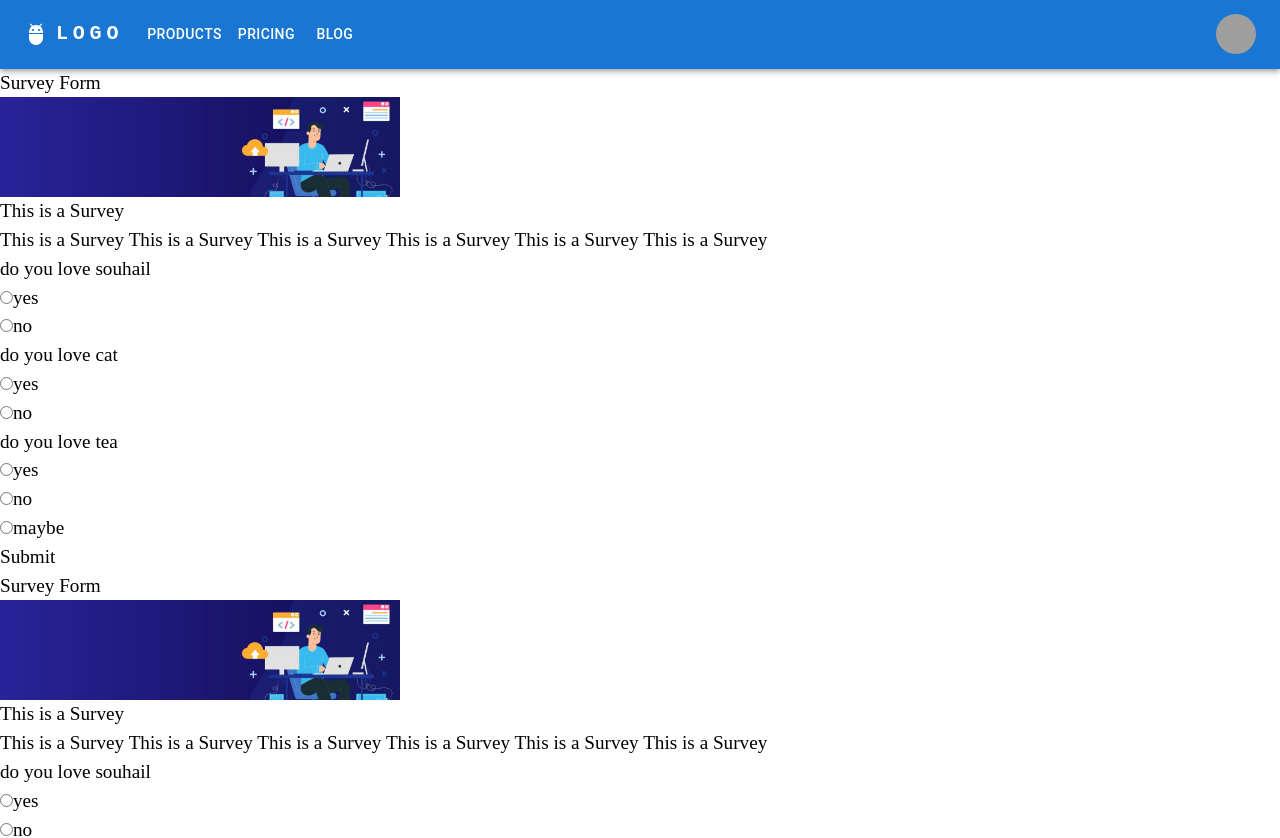
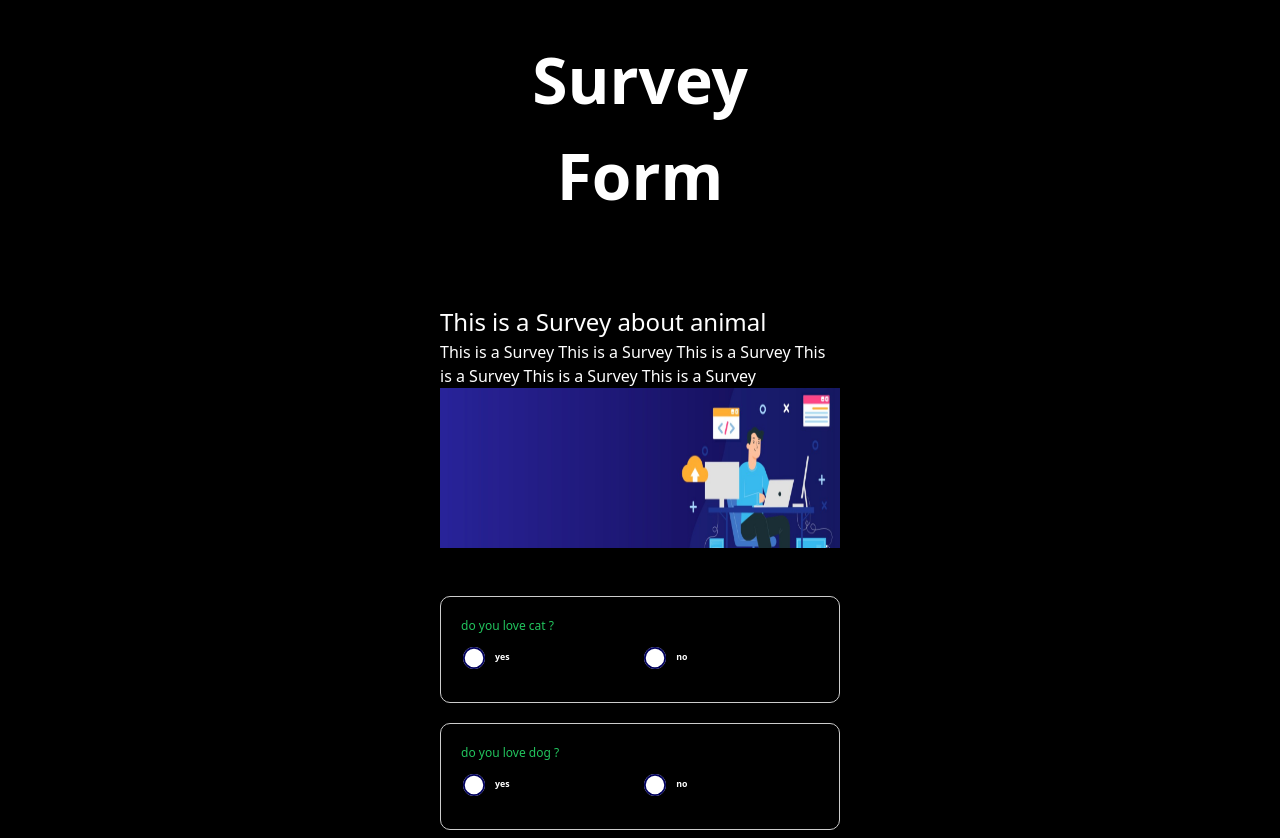
Before and after one commit to oussamaettaoui/Application-De-Sondage-Interactif, a React (Vite) app: page /SurveyForm in a window 1280 px wide. Shown: the top 838 px of the page. Built offline with nearby package versions, Linux system fonts and the light colour scheme; grey boxes are pictures that could not be loaded.

Commit message:
split surveryform and qs

```diff
--- a/src/components/App/App.jsx
+++ b/src/components/App/App.jsx
@@ -6,9 +6,9 @@ import SurveyForm from "../Home/SurveyForm"
 function App() {
   return (
     <BrowserRouter>
-      <NavBar/>
+      {/* <NavBar/> */}
       <SurveyForm/>
-      <Routes/>
+      {/* <Routes/> */}
     </BrowserRouter>
   )
 }
--- /dev/null
+++ b/src/components/Home/Questions.jsx
@@ -0,0 +1,30 @@
+import React from 'react'
+
+function Questions(props) {
+    const {question,answers,handleOptionChange} = props
+  return (
+    <div className="card">
+          <div className="card-body">
+            <h4 className="card-title">{question.qs}</h4>
+            <div className="options">
+              {question.options.map(option => (
+                <div key={option.id}>
+                   <label>
+                  <input
+                    type="radio"
+                    name={`question_${question.id}`}
+                    value={option.option}
+                    onChange={() => handleOptionChange(question.id, option.id)}
+                    checked={answers[question.id] === option.id}
+                  />
+                  <span>{option.option}</span>
+                 </label>
+                </div>
+              ))}
+            </div>
+          </div>
+        </div>
+  )
+}
+
+export default Questions
--- /dev/null
+++ b/src/components/Home/SurveyForm.css
@@ -0,0 +1,145 @@
+*,
+*:after,
+*:before{
+    box-sizing: border-box;
+}
+.container {
+  width: 10%;
+  display: flex;
+  flex-direction: column;
+  align-items: center;
+  margin: 0 auto;
+  background-color: black;
+  color: white;
+  /* text-align: center; */
+}
+.title{
+  font-size: 4rem;
+  font-weight: bold;
+  /* margin top & bottom */
+  margin-block: 2rem;
+  text-align: center;
+}
+/* oussama style */
+.wrapper{
+  width: 80%;
+  display: flex;
+  justify-content: center;
+  gap: 5rem;
+  margin: 3em 4em;
+}
+.imgContainer{
+  width: 25rem;
+  height: 10rem;
+}
+.surveyImg{
+  width: 100%;
+  height: 100%;
+  overflow: hidden;
+}
+.infoSurvey{
+
+}
+.surveyTitle{
+  font-size: 1.5em;
+}
+.surveyText{
+
+}
+/* ------------------ */
+.card {
+  width: 400px;
+  margin-bottom: 20px;
+  margin-inline: auto;
+  border: 1px solid #ccc;
+  border-radius: 10px;
+  overflow: hidden;
+  font-size: 8px;
+}
+
+.card-img {
+  width: 100%;
+  height: auto;
+}
+
+.card-body {
+  padding: 20px;
+}
+
+.card-title {
+  margin-bottom: 10px;
+  font-size: 12px;
+  color: #22c55e;
+}
+
+.card-text {
+  margin-bottom: 20px;
+}
+
+.options {
+  display: grid;
+  grid-template-columns: auto auto;
+  grid-gap: 1px;
+}
+
+.submit {
+  width: 100%;
+  max-width: 400px;
+  padding: 10px;
+  font-size: 1rem;
+  border: none;
+  border-radius: 8px;
+  background-color: #22c55e;
+  color: white;
+  cursor: pointer;
+}
+
+.submit:hover {
+  background-color: #16a34a;
+}
+
+
+input[type="radio"]{
+  display: none;
+}
+
+label{
+  display: block;
+  cursor: pointer;
+  font-weight: 500;
+  margin-bottom: 10px;
+}
+
+label span{
+  display: inline-flex;
+  align-items: center;
+  padding: 2px 10px 2px 2px;
+  border-radius: 31px;
+  transition: .25s ease;
+  font-size: 1.1em;
+  font-weight: bold;
+
+}
+
+label span:hover,
+input[type="radio"]:checked + span{
+  background-color: #d6d6e5;
+  color: black;
+
+}
+
+label span:before{
+  content: "";
+  background-color: #fff;
+  width: 22px;
+  height: 22px;
+  border-radius: 50%;
+  margin-right: 10px;
+  transition: .25s ease;
+  box-shadow:  inset 0 0 0 .2em #00005c;
+
+}
+
+input[type="radio"]:checked + span:before{
+  box-shadow: inset 0 0 0 12px #00005c;
+}
--- a/src/components/Home/SurveyForm.jsx
+++ b/src/components/Home/SurveyForm.jsx
@@ -1,71 +1,21 @@
 import React, { useState } from 'react';
+import './SurveyForm.css';
 
-const data = [
-  {
-    title: "This is a Survey",
-    description: "This is a Survey This is a Survey This is a Survey This is a Survey This is a Survey This is a Survey",
-    img : "../../../public/linkden.jpg",
-    questions: [
-      {
-        id: 1,
-        qs: "do you love souhail",
-        options: [
-          {
-            id: 1,
-            option: "yes",
-            count: 0
-          },
-          {
-            id: 2,
-            option: "no",
-            count: 0
-          }
-        ]
-      },
-      {
-        id: 2,
-        qs: "do you love cat",
-        options: [
-          {
-            id: 1,
-            option: "yes",
-            count: 0
-          },
-          {
-            id: 2,
-            option: "no",
-            count: 0
-          }
-        ]
-      },
-      {
-        id: 3,
-        qs: "do you love tea",
-        options: [
-          {
-            id: 1,
-            option: "yes",
-            count: 0
-          },
-          {
-            id: 2,
-            option: "no",
-            count: 0
-          },
-          {
-            id: 3,
-            option: "maybe",
-            count: 0
-          }
-        ]
-      }
-    ]
-  }
-];
+//data :
+import { data } from '../../data/data';
+import Questions from './Questions';
 
+
+
+
+//component survey form :
 function SurveyForm() {
+  //useState for answers
   const [answers, setAnswers] = useState({});
+  const [survey, setSurvey] = useState(data);
 
+
+  //handel switch radio btn :
   const handleOptionChange = (questionId, optionId) => {
     setAnswers(prevAnswers => ({
       ...prevAnswers,
@@ -73,37 +23,34 @@ function SurveyForm() {
     }));
   };
 
+
+  //handel submit :
   const handleSubmit = () => {
     console.log("Selected Answers:", answers);
   };
 
+
+  //return Survey Form
   return (
-    <div>
-      <h1>Survey Form</h1>
-         {/* image */}
-      <img src={data[0].img} alt="image" width={'400px'} height={'1000px'}/>
-      <h2>{data[0].title}</h2>
-      <h3>{data[0].description}</h3>
-      {data[0].questions.map(question => (
-        <div key={question.id}>
-          <h4>{question.qs}</h4>
-          <div>
-            {question.options.map(option => (
-              <div key={option.id}>
-                <input
-                  type="radio"
-                  name={`question_${question.id}`}
-                  value={option.option}
-                  onChange={() => handleOptionChange(question.id, option.id)}
-                  checked={answers[question.id] === option.id}
-                />
-                <label>{option.option}</label>
-              </div>
-            ))}
-          </div>
+    <div className="container">
+      <h1 className="title">Survey Form</h1>
+      {/* first card title desc */}
+      <div className="wrapper">
+        <div className="infoSurvey">
+          <h2 className="surveyTitle">{survey.title}</h2>
+          <p className="surveyText">{survey.description}</p>
+        <div className='imgContainer'><img src={survey.img} alt="image" className="surveyImg" /></div>
         </div>
-      ))}
-      <button onClick={handleSubmit}>Submit</button>
+      </div>
+      {/* end --- */}
+
+
+      {survey.questions.map((q,i)=>{
+        return (
+          <div key={i}><Questions handleOptionChange={handleOptionChange} answers={answers} question={q}/></div>
+        )
+      })}
+      <button onClick={handleSubmit} className="submit">Submit</button>
     </div>
   );
 }
--- /dev/null
+++ b/src/data/data.js
@@ -0,0 +1,61 @@
+export const data =
+    {
+      title: "This is a Survey about animal",
+      description: "This is a Survey This is a Survey This is a Survey This is a Survey This is a Survey This is a Survey",
+      img: "../../../public/linkden.jpg",
+      questions: [
+        {
+          id: 1,
+          qs: "do you love cat ?",
+          options: [
+            {
+              id: 1,
+              option: "yes",
+              count: 0
+            },
+            {
+              id: 2,
+              option: "no",
+              count: 0
+            }
+          ]
+        },
+        {
+          id: 2,
+          qs: "do you love dog ?",
+          options: [
+            {
+              id: 1,
+              option: "yes",
+              count: 0
+            },
+            {
+              id: 2,
+              option: "no",
+              count: 0
+            }
+          ]
+        },
+        {
+          id: 3,
+          qs: "do you love snake ?",
+          options: [
+            {
+              id: 1,
+              option: "yes",
+              count: 0
+            },
+            {
+              id: 2,
+              option: "no",
+              count: 0
+            },
+            {
+              id: 3,
+              option: "maybe",
+              count: 0
+            }
+          ]
+        }
+      ]
+    }
--- a/src/index.css
+++ b/src/index.css
@@ -10,6 +10,6 @@
   text-decoration: none;
 }
 body{
-  font-family: serif;
-  font-size: 1.2rem;
+  width: 100%;
+  background: black;
 }
```
